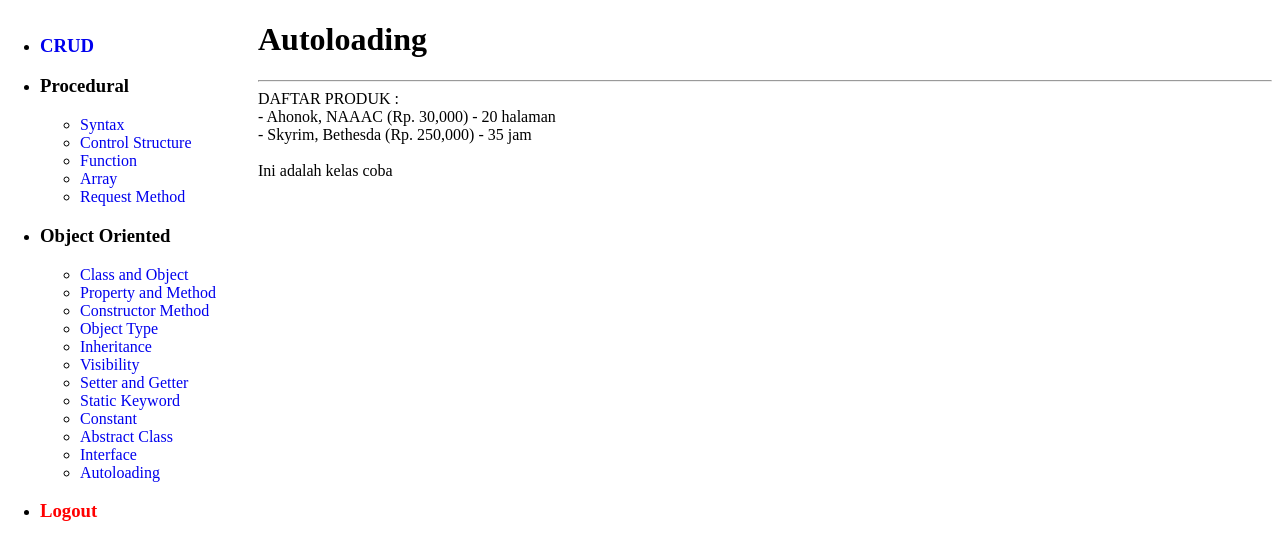
After one commit to Hendrawan5rb/php, a PHP site: page /oop/autoloading/ in a window 1280 px wide. The commit adds this page. Shown: the top 560 px of the page. Run offline with PHP 8.4, Linux system fonts and the light colour scheme.

Commit message:
Autoloading

```diff
--- /dev/null
+++ b/oop/autoloading/App/Produk/CetakInfoProduk.php
@@ -0,0 +1,21 @@
+<?php
+class CetakInfoProduk
+{
+    public $daftarProduk = [];
+
+    public function tambahProduk(Produk $produk)
+    {
+        $this->daftarProduk[] = $produk;
+    }
+
+    public function cetak()
+    {
+        $str = "DAFTAR PRODUK : <br>";
+
+        foreach ($this->daftarProduk as $p) {
+            $str .= "- {$p->getLabel()}<br>";
+        }
+
+        return $str;
+    }
+}
--- /dev/null
+++ b/oop/autoloading/App/Produk/Coba.php
@@ -0,0 +1,8 @@
+<?php
+class Coba
+{
+    public function __construct()
+    {
+        echo "Ini adalah kelas coba";
+    }
+}
--- /dev/null
+++ b/oop/autoloading/App/Produk/Game.php
@@ -0,0 +1,27 @@
+<?php
+class Game extends Produk implements InfoProduk
+{
+    public $jam;
+
+    public function __construct($judul = "judul", $penerbit = "penerbit", $harga = 0, $halaman = 0)
+    {
+        parent::__construct($judul, $penerbit, $harga);
+
+        $this->jam = $halaman;
+    }
+
+    public function getLabel()
+    {
+        return $this->getInfo() . " - $this->jam jam";
+    }
+
+    public function setDiskon($diskon)
+    {
+        $this->diskon = $diskon;
+    }
+
+    public function getInfo()
+    {
+        return "$this->judul, $this->penerbit (Rp. " . number_format($this->harga) . ")";
+    }
+}
--- /dev/null
+++ b/oop/autoloading/App/Produk/InfoProduk.php
@@ -0,0 +1,5 @@
+<?php
+interface InfoProduk
+{
+    public function getLabel();
+}
--- /dev/null
+++ b/oop/autoloading/App/Produk/Komik.php
@@ -0,0 +1,22 @@
+<?php
+class Komik extends Produk implements InfoProduk
+{
+    public $halaman;
+
+    public function __construct($judul = "judul", $penerbit = "penerbit", $harga = 0, $halaman = 0)
+    {
+        parent::__construct($judul, $penerbit, $harga);
+
+        $this->halaman = $halaman;
+    }
+
+    public function getLabel()
+    {
+        return $this->getInfo() . " - $this->halaman halaman";
+    }
+
+    public function getInfo()
+    {
+        return "$this->judul, $this->penerbit (Rp. " . number_format($this->harga) . ")";
+    }
+}
--- /dev/null
+++ b/oop/autoloading/App/Produk/Produk.php
@@ -0,0 +1,32 @@
+<?php
+abstract class Produk
+{
+    protected $diskon = 0, $judul, $penerbit, $harga;
+
+    public function __construct($judul = "judul", $penerbit = "penerbit", $harga = "harga")
+    {
+        $this->judul = $judul;
+        $this->penerbit = $penerbit;
+        $this->harga = $harga;
+    }
+
+    public function setJudul($judul)
+    {
+        if (!is_string($judul)) {
+            throw new Exception("Judul Harus String");
+        }
+        $this->judul = $judul;
+    }
+
+    abstract public function getInfo();
+
+    public function getJudul()
+    {
+        return $this->judul;
+    }
+
+    public function getHarga()
+    {
+        return $this->harga - ($this->harga * ($this->diskon / 100));
+    }
+}
--- /dev/null
+++ b/oop/autoloading/App/init.php
@@ -0,0 +1,8 @@
+<?php
+// Closure = Fungsi tanpa nama
+spl_autoload_register(function ($class) {
+    require_once "Produk/" . $class . ".php";
+
+    // Sama aja cuma lebih lengkap :
+    // require_once __DIR__ . "Produk/" . $class . ".php";
+});
--- /dev/null
+++ b/oop/autoloading/index.php
@@ -0,0 +1,46 @@
+<!DOCTYPE html>
+<html lang="en">
+
+<head>
+    <meta charset="UTF-8">
+    <meta name="viewport" content="width=device-width, initial-scale=1.0">
+    <link rel="icon" type="image/png" href="/img/app/favicon-32x32.png" sizes="32x32" />
+    <link rel="icon" type="image/png" href="/img/app/favicon-16x16.png" sizes="16x16" />
+    <link rel="stylesheet" href="/css/style.css">
+    <title>Autoloading</title>
+</head>
+
+<body>
+
+    <?php include '../../sidebar.php' ?>
+
+    <div class="main">
+
+        <h1>Autoloading</h1>
+        <hr>
+
+        <?php
+        // Autoloading adalah memanggil Class tanpa require
+        // Karna biasanya masing-masing Class itu dipisah di masing-masing File
+
+        require_once "App/init.php";
+
+        $produk = new Komik("Ahonok", "NAAAC", 30000, 20);
+        $produk2 = new Game("Skyrim", "Bethesda", 250000, 35);
+
+        $cetakProduk = new CetakInfoProduk();
+        $cetakProduk->tambahProduk($produk);
+        $cetakProduk->tambahProduk($produk2);
+
+        echo $cetakProduk->cetak();
+
+        echo "<br>";
+
+        new Coba();
+        ?>
+
+    </div>
+
+</body>
+
+</html>
--- a/sidebar.php
+++ b/sidebar.php
@@ -27,6 +27,7 @@
             <li><a href="/oop/constant.php">Constant</a></li>
             <li><a href="/oop/abstract_class.php">Abstract Class</a></li>
             <li><a href="/oop/interface.php">Interface</a></li>
+            <li><a href="/oop/autoloading/">Autoloading</a></li>
         </ul>
     </li>
     <li>
```
